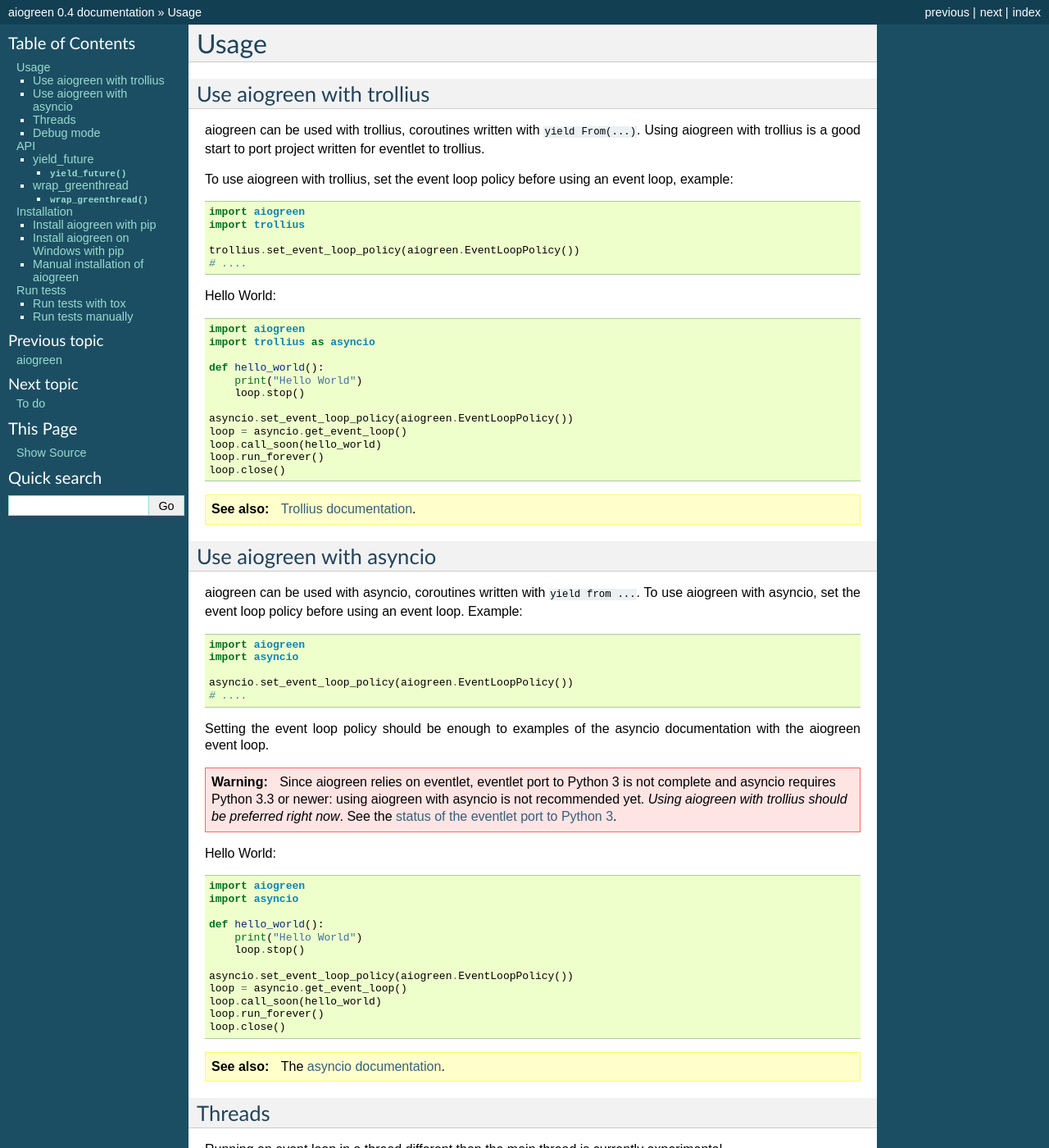
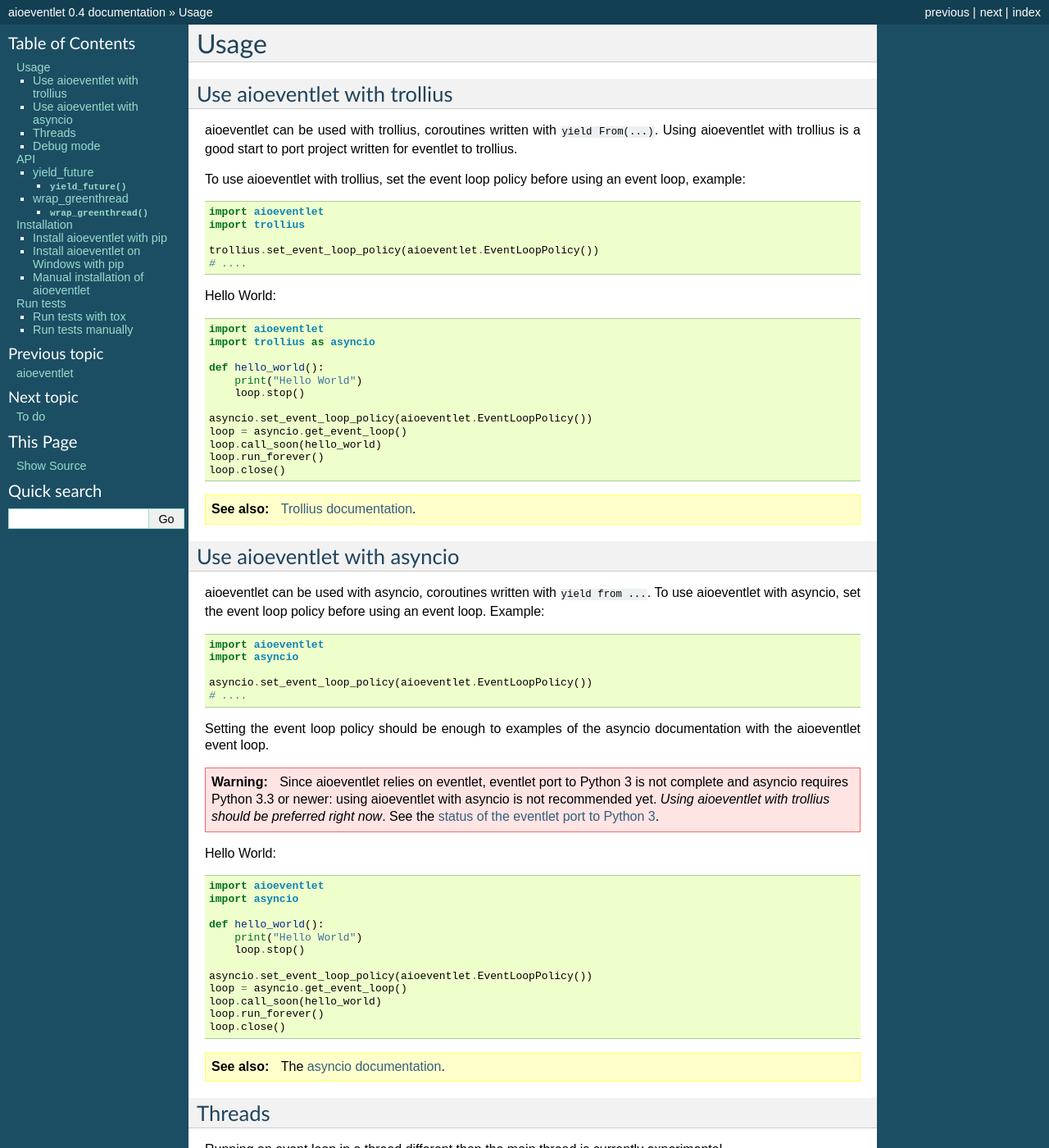
Before and after one commit to openstack-archive/deb-python-aioeventlet, a Sphinx documentation site: the page built from doc/using.rst, in a window 1280 px wide and 1400 px high. Shown: the whole window at 82% size. Built offline with Sphinx 7.4.7, drawn with Linux system fonts in a browser that asks for light colours; some of the changed text lies outside the part shown.

Commit message:
rename the project from aiogreen to aioeventlet

```diff
--- a/aiogreen.py
+++ b/aioeventlet.py
@@ -6,7 +6,7 @@ import sys
 socket = eventlet.patcher.original('socket')
 threading = eventlet.patcher.original('threading')
 
-logger = logging.getLogger('aiogreen')
+logger = logging.getLogger('aioeventlet')
 
 try:
     import asyncio
@@ -315,12 +315,12 @@ def yield_future(future, loop=None):
     Return the result or raise the exception of the future.
 
     The function must not be called from the greenthread
-    of the aiogreen event loop.
+    of the aioeventlet event loop.
     """
     future = asyncio.async(future, loop=loop)
     if future._loop._greenthread == eventlet.getcurrent():
         raise RuntimeError("yield_future() must not be called from "
-                           "the greenthread of the aiogreen event loop")
+                           "the greenthread of the aioeventlet event loop")
 
     event = eventlet.event.Event()
     def done(fut):
--- a/doc/changelog.rst
+++ b/doc/changelog.rst
@@ -4,6 +4,7 @@ Changelog
 Version 0.4
 -----------
 
+* Rename the project from ``aiogreen`` to ``aioeventlet``
 * Rename the ``link_future()`` function to :func:`yield_future`
 
 2014-10-23: version 0.3
--- a/doc/conf.py
+++ b/doc/conf.py
@@ -1,6 +1,6 @@
 # -*- coding: utf-8 -*-
 #
-# aiogreen documentation build configuration file, created by
+# aioeventlet documentation build configuration file, created by
 # sphinx-quickstart on Fri Nov 21 04:29:49 2014.
 #
 # This file is execfile()d with the current directory set to its
@@ -43,7 +43,7 @@ source_suffix = '.rst'
 master_doc = 'index'
 
 # General information about the project.
-project = u'aiogreen'
+project = u'aioeventlet'
 copyright = u'2014, Victor Stinner'
 
 # The version info for the project you're documenting, acts as replacement for
@@ -176,7 +176,7 @@ html_static_path = ['_static']
 #html_file_suffix = None
 
 # Output file base name for HTML help builder.
-htmlhelp_basename = 'aiogreendoc'
+htmlhelp_basename = 'aioeventletdoc'
 
 
 # -- Options for LaTeX output ---------------------------------------------
@@ -196,7 +196,7 @@ latex_elements = {
 # (source start file, target name, title,
 #  author, documentclass [howto, manual, or own class]).
 latex_documents = [
-  ('index', 'aiogreen.tex', u'aiogreen Documentation',
+  ('index', 'aioeventlet.tex', u'aioeventlet Documentation',
    u'Victor Stinner', 'manual'),
 ]
 
@@ -226,7 +226,7 @@ latex_documents = [
 # One entry per manual page. List of tuples
 # (source start file, name, description, authors, manual section).
 man_pages = [
-    ('index', 'aiogreen', u'aiogreen Documentation',
+    ('index', 'aioeventlet', u'aioeventlet Documentation',
      [u'Victor Stinner'], 1)
 ]
 
@@ -240,8 +240,8 @@ man_pages = [
 # (source start file, target name, title, author,
 #  dir menu entry, description, category)
 texinfo_documents = [
-  ('index', 'aiogreen', u'aiogreen Documentation',
-   u'Victor Stinner', 'aiogreen', 'One line description of project.',
+  ('index', 'aioeventlet', u'aioeventlet Documentation',
+   u'Victor Stinner', 'aioeventlet', 'One line description of project.',
    'Miscellaneous'),
 ]
 
--- a/doc/status.rst
+++ b/doc/status.rst
@@ -2,7 +2,7 @@ To do
 =====
 
 * register signals in eventlet hub, only needed for pyevent hub?
-* port greenio examples to aiogreen
+* port greenio examples to aioeventlet
 * write unit tests for, and maybe also examples for:
 
   - TCP server
--- a/doc/using.rst
+++ b/doc/using.rst
@@ -1,32 +1,32 @@
 Usage
 =====
 
-Use aiogreen with trollius
---------------------------
+Use aioeventlet with trollius
+-----------------------------
 
-aiogreen can be used with trollius, coroutines written with ``yield
-From(...)``. Using aiogreen with trollius is a good start to port project
+aioeventlet can be used with trollius, coroutines written with ``yield
+From(...)``. Using aioeventlet with trollius is a good start to port project
 written for eventlet to trollius.
 
-To use aiogreen with trollius, set the event loop policy before using an event
+To use aioeventlet with trollius, set the event loop policy before using an event
 loop, example::
 
-    import aiogreen
+    import aioeventlet
     import trollius
 
-    trollius.set_event_loop_policy(aiogreen.EventLoopPolicy())
+    trollius.set_event_loop_policy(aioeventlet.EventLoopPolicy())
     # ....
 
 Hello World::
 
-    import aiogreen
+    import aioeventlet
     import trollius as asyncio
 
     def hello_world():
         print("Hello World")
         loop.stop()
 
-    asyncio.set_event_loop_policy(aiogreen.EventLoopPolicy())
+    asyncio.set_event_loop_policy(aioeventlet.EventLoopPolicy())
     loop = asyncio.get_event_loop()
     loop.call_soon(hello_world)
     loop.run_forever()
@@ -36,39 +36,39 @@ Hello World::
    `Trollius documentation <http://trollius.readthedocs.org/>`_.
 
 
-Use aiogreen with asyncio
+Use aioeventlet with asyncio
 -------------------------
 
-aiogreen can be used with asyncio, coroutines written with ``yield from ...``.
-To use aiogreen with asyncio, set the event loop policy before using an event
+aioeventlet can be used with asyncio, coroutines written with ``yield from ...``.
+To use aioeventlet with asyncio, set the event loop policy before using an event
 loop. Example::
 
-    import aiogreen
+    import aioeventlet
     import asyncio
 
-    asyncio.set_event_loop_policy(aiogreen.EventLoopPolicy())
+    asyncio.set_event_loop_policy(aioeventlet.EventLoopPolicy())
     # ....
 
 Setting the event loop policy should be enough to examples of the asyncio
-documentation with the aiogreen event loop.
+documentation with the aioeventlet event loop.
 
 .. warning::
-   Since aiogreen relies on eventlet, eventlet port to Python 3 is not complete
-   and asyncio requires Python 3.3 or newer: using aiogreen with asyncio is not
-   recommended yet. *Using aiogreen with trollius should be preferred right
+   Since aioeventlet relies on eventlet, eventlet port to Python 3 is not complete
+   and asyncio requires Python 3.3 or newer: using aioeventlet with asyncio is not
+   recommended yet. *Using aioeventlet with trollius should be preferred right
    now*.  See the :ref:`status of the eventlet port to Python 3
    <eventlet-py3>`.
 
 Hello World::
 
-    import aiogreen
+    import aioeventlet
     import asyncio
 
     def hello_world():
         print("Hello World")
         loop.stop()
 
-    asyncio.set_event_loop_policy(aiogreen.EventLoopPolicy())
+    asyncio.set_event_loop_policy(aioeventlet.EventLoopPolicy())
     loop = asyncio.get_event_loop()
     loop.call_soon(hello_world)
     loop.run_forever()
@@ -92,7 +92,7 @@ and threading.Queue to pass data between threads.
 Use ``threading = eventlet.patcher.original('threading')`` to get the original
 threading instead of ``import threading``.
 
-It is not possible to run two aiogreen event loops in the same thread.
+It is not possible to run two aioeventlet event loops in the same thread.
 
 
 Debug mode
@@ -121,10 +121,10 @@ event loop, but it enables less debug checks.
 API
 ===
 
-aiogreen specific functions:
+aioeventlet specific functions:
 
 .. warning::
-   aiogreen API is not considered as stable yet.
+   aioeventlet API is not considered as stable yet.
 
 yield_future
 ------------
@@ -135,19 +135,19 @@ yield_future
 
    Return the result or raise the exception of the future.
 
-   The function must not be called from the greenthread of the aiogreen event
+   The function must not be called from the greenthread of the aioeventlet event
    loop.
 
    .. versionchanged:: 0.3
 
       Coroutine objects are also accepted. Added the *loop* parameter.
       An exception is raised if it is called from the greenthread of the
-      aiogreen event loop.
+      aioeventlet event loop.
 
    Example of greenthread waiting for a trollius task. The ``progress()``
    callback is called regulary to see that the event loop in not blocked::
 
-        import aiogreen
+        import aioeventlet
         import eventlet
         import trollius as asyncio
         from trollius import From, Return
@@ -166,12 +166,12 @@ yield_future
 
             task = asyncio.async(coro_slow_sum(1, 2))
 
-            value = aiogreen.yield_future(task)
+            value = aioeventlet.yield_future(task)
             print("1 + 2 = %s" % value)
 
             loop.stop()
 
-        asyncio.set_event_loop_policy(aiogreen.EventLoopPolicy())
+        asyncio.set_event_loop_policy(aioeventlet.EventLoopPolicy())
         eventlet.spawn(green_sum)
         loop = asyncio.get_event_loop()
         loop.run_forever()
@@ -208,7 +208,7 @@ wrap_greenthread
    Example of trollius coroutine waiting for a greenthread. The ``progress()``
    callback is called regulary to see that the event loop in not blocked::
 
-        import aiogreen
+        import aioeventlet
         import eventlet
         import trollius as asyncio
         from trollius import From, Return
@@ -226,12 +226,12 @@ wrap_greenthread
             loop.call_soon(progress)
 
             gt = eventlet.spawn(slow_sum, 1, 2)
-            fut = aiogreen.wrap_greenthread(gt, loop=loop)
+            fut = aioeventlet.wrap_greenthread(gt, loop=loop)
 
             result = yield From(fut)
             print("1 + 2 = %s" % result)
 
-        asyncio.set_event_loop_policy(aiogreen.EventLoopPolicy())
+        asyncio.set_event_loop_policy(aioeventlet.EventLoopPolicy())
         loop = asyncio.get_event_loop()
         loop.run_until_complete(coro_sum())
         loop.close()
@@ -247,15 +247,15 @@ wrap_greenthread
 Installation
 ============
 
-Install aiogreen with pip
--------------------------
+Install aioeventlet with pip
+----------------------------
 
 Type::
 
-    pip install aiogreen
+    pip install aioeventlet
 
-Install aiogreen on Windows with pip
-------------------------------------
+Install aioeventlet on Windows with pip
+---------------------------------------
 
 Procedure for Python 2.7:
 
@@ -265,13 +265,13 @@ Procedure for Python 2.7:
 
   \Python27\python.exe get-pip.py
 
-* Install aiogreen with pip::
+* Install aioeventlet with pip::
 
-  \Python27\python.exe -m pip install aiogreen
+  \Python27\python.exe -m pip install aioeventlet
 
 * pip also installs dependencies: ``eventlet`` and ``trollius``
 
-Manual installation of aiogreen
+Manual installation of aioeventlet
 -------------------------------
 
 Requirements:
--- a/setup.py
+++ b/setup.py
@@ -42,7 +42,7 @@ with open("README") as fp:
     long_description = fp.read()
 
 install_options = {
-    "name": "aiogreen",
+    "name": "aioeventlet",
     "version": "0.4",
     "license": "Apache License 2.0",
     "author": 'Victor Stinner',
@@ -50,7 +50,7 @@ install_options = {
 
     "description": "asyncio event loop scheduling callbacks in eventlet.",
     "long_description": long_description,
-    "url": "http://aiogreen.readthedocs.org/",
+    "url": "http://aioeventlet.readthedocs.org/",
 
     "classifiers": [
         "Programming Language :: Python",
@@ -58,7 +58,7 @@ install_options = {
         "License :: OSI Approved :: Apache Software License",
     ],
 
-    "py_modules": ["aiogreen"],
+    "py_modules": ["aioeventlet"],
     #"test_suite": "runtests.runtests",
 }
 if SETUPTOOLS:
```
Also changed, not shown: doc/index.rst (+11 -11 lines), doc/openstack.rst (+14 -14 lines), 8 other files.
